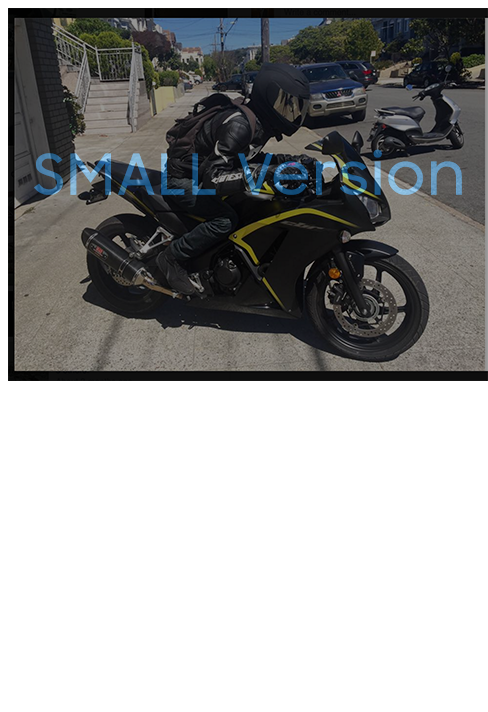
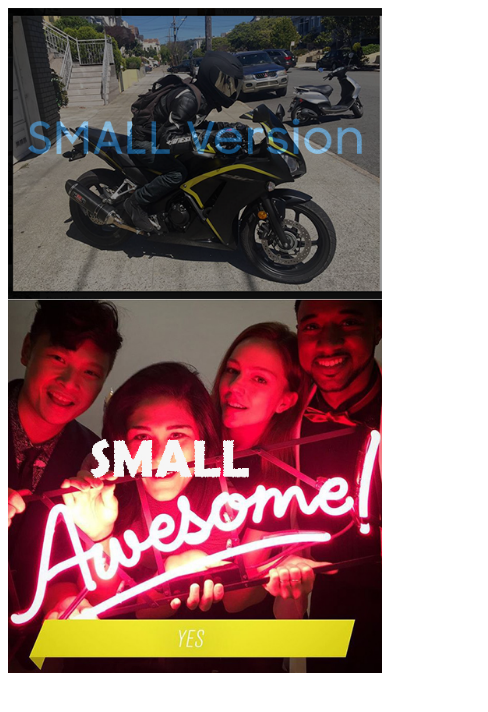
Before and after one commit to conraddavisjr/boilerplates, a plain HTML site: page responsive-image-handler/example1.html in a window 390 px wide. Shown: the whole page, 488 px wide, since content can reach past the window. Drawn offline with Linux system fonts and the light colour scheme.

Commit message:
added images, set mobile BP detection, and added an additional image toexample1 for testing

```diff
--- a/responsive-image-handler/BP_img_handler.js
+++ b/responsive-image-handler/BP_img_handler.js
@@ -1,5 +1,5 @@
 $(function(){
-	var BP_img_handler = {
+	var RS_img_handler = {
 
 		init: function(){
 			this.setupVariables();
@@ -10,19 +10,19 @@ $(function(){
 		//Responsive Breakpoints
 		breakPoints : {
 			S:{
-				width:"480",
+				scale:"480",
 				name: "_S."
 			},
 			M:{
-				width:"768",
+				scale:"768",
 				name: "_M."
 			},
 			L:{
-				width:"960",
+				scale:"960",
 				name: "_L."
 			},
 			XL:{
-				width:"1300",
+				scale:"1300",
 				name: "_XL."
 			}
 		},
@@ -43,48 +43,44 @@ $(function(){
 
 		//Handlers
 		bpCheck: function(){
-			//detect the width of the browser
-			var vpWidth = BP_img_handler.vpWidth = $(window).innerWidth();
-			var viewPort = BP_img_handler.breakPoints;
-			var imgSrc = BP_img_handler.imgSrc;
+			//detect the width of the browser on either Desktop or Mobile
+			var vpWidth = RS_img_handler.vpWidth = (window.innerWidth > 0) ? window.innerWidth : screen.width;
+			var viewPort = RS_img_handler.breakPoints;
+			var imgSrc = RS_img_handler.imgSrc;
+			console.log('RS_img_handler.vpWidth' + RS_img_handler.vpWidth);
 
 			/*---------------------------------
 			determine which break point were on
 			-----------------------------------*/
-			if(vpWidth >= viewPort.XL.width){ //XL
-				BP_img_handler.imgSrc = viewPort.XL.name;
+			if(vpWidth >= viewPort.XL.scale){ //XL
+				RS_img_handler.imgSrc = viewPort.XL.name;
 				console.log("imgSrc: " + imgSrc);
 			}else
-			if(vpWidth < viewPort.XL.width && vpWidth > viewPort.M.width){ //Large
-				BP_img_handler.imgSrc = viewPort.L.name;
+			if(vpWidth < viewPort.XL.scale && vpWidth > viewPort.M.scale){ //Large
+				RS_img_handler.imgSrc = viewPort.L.name;
 				console.log("imgSrc: " + imgSrc);
 			}else
-			if(vpWidth <= viewPort.M.width && vpWidth > viewPort.S.width){ //Medium
-				BP_img_handler.imgSrc = viewPort.M.name;
+			if(vpWidth <= viewPort.M.scale && vpWidth > viewPort.S.scale){ //Medium
+				RS_img_handler.imgSrc = viewPort.M.name;
 				console.log("imgSrc: " + imgSrc);
 			}else
-			if(vpWidth <= viewPort.S.width){ //Small
-				BP_img_handler.imgSrc = viewPort.S.name;
+			if(vpWidth <= viewPort.S.scale){ //Small
+				RS_img_handler.imgSrc = viewPort.S.name;
 				console.log("imgSrc: " + imgSrc);
 			}
 			//Call the imgUpdater function to update the imgs in the DOM
-			BP_img_handler.imgUpdater();
+			RS_img_handler.imgUpdater();
 		},
 		imgUpdater: function(){
+			//cycle through each img tag on the page and update its source.
 			$('img').each(function(){
-				console.log("BP_img_handler.imgSrc: " + BP_img_handler.imgSrc);
-				BP_img_handler.imgName = $(this).attr('src');
-				console.log("BP_img_handler.imgName: " + BP_img_handler.imgName);
-				var newImgName = BP_img_handler.imgName.replace(/(_([^_]*))(?:\.)/, BP_img_handler.imgSrc);
-				console.log("newImgName: " + newImgName);
-				// newImgName = imgName.replace(/(?:\_(?=[^_]*))(?:\.)/, imgSrc);
+				RS_img_handler.imgName = $(this).attr('src');
+				var newImgName = RS_img_handler.imgName.replace(/(_([^_]*))(?:\.)/, RS_img_handler.imgSrc);
 				$(this).attr('src', newImgName);
-				// var regex = /(?:\_(?=[^_]*))(\w+)(?:\.)/
-				// regex.exec("HGDFOUKHLFD_ROGER_xl.png")     ----->(_([^_]*))(?:\.)
 			});
 		}
 
-	};/* BP_img_handler (END) */
-	BP_img_handler.init();
-	window.BP_img_handler = BP_img_handler;
+	};/* RS_img_handler (END) */
+	RS_img_handler.init();
+	window.RS_img_handler = RS_img_handler;
 });
--- a/responsive-image-handler/example1.html
+++ b/responsive-image-handler/example1.html
@@ -3,8 +3,14 @@
 	<title></title>
 </head>
 <body>
+<style type="text/css">
+	img{
+		width:100%;
+	}
+</style>
 
 <img src="imgs/nate_S.png">
+<img src="imgs/awesome_S.jpg">
 
 <!-- Load jQuery -->
 <!-- <script src="https://code.jquery.com/jquery-1.11.3.min.js"></script> -->
```
Also changed, not shown: responsive-image-handler/imgs/awesome_L.jpg (added), responsive-image-handler/imgs/awesome_M.jpg (added), responsive-image-handler/imgs/awesome_S.jpg (added).
